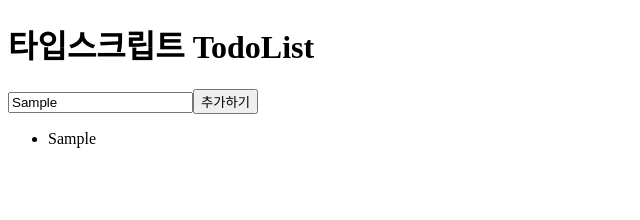
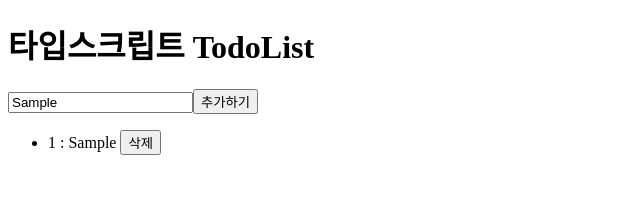
Before and after one commit to choijinwon/vue-todo-ts, a Vue app: page / in a window 1280 px wide. Both pictures are taken after typing "Sample" into the empty fields and a click on the button "추가하기". Shown: the top 220 px of the page, without its empty margins (0-640 px from the left). Built offline with nearby package versions, Linux system fonts and the light colour scheme.

Commit message:
삭제기능 구현

```diff
--- a/src/components/TodoListItem.vue
+++ b/src/components/TodoListItem.vue
@@ -1,6 +1,10 @@
 <template>
   <div>
-    <li>{{ itemList }}</li>
+    <li>
+      {{ index + 1 }} :
+      {{ itemList }}
+      <button type="button" @click="removeDlete">삭제</button>
+    </li>
   </div>
 </template>
 
@@ -16,6 +20,11 @@ export default Vue.extend({
       type: Number,
     },
   },
+  methods: {
+    removeDlete() {
+      this.$emit("remove");
+    },
+  },
 });
 </script>
 
```
